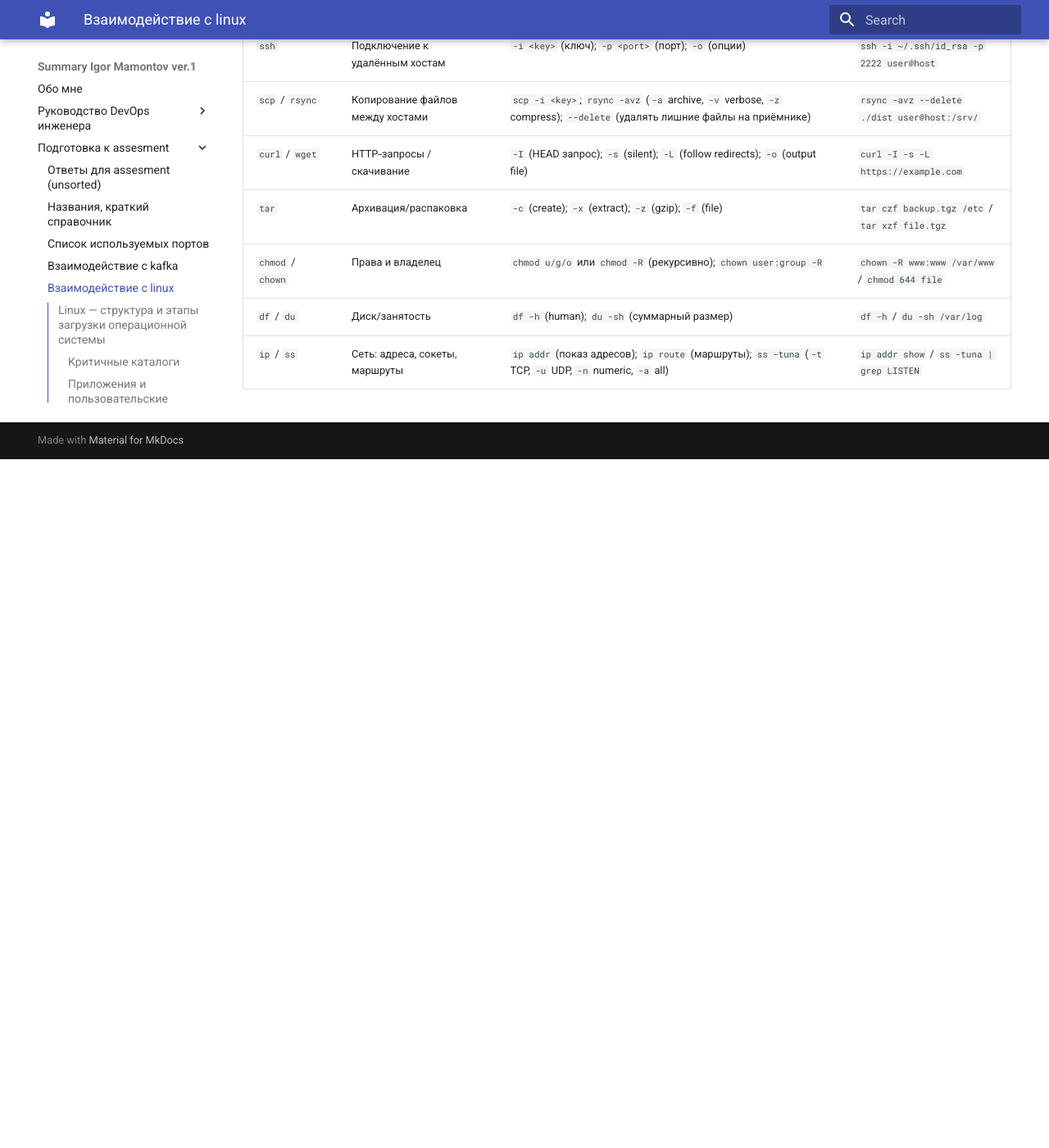
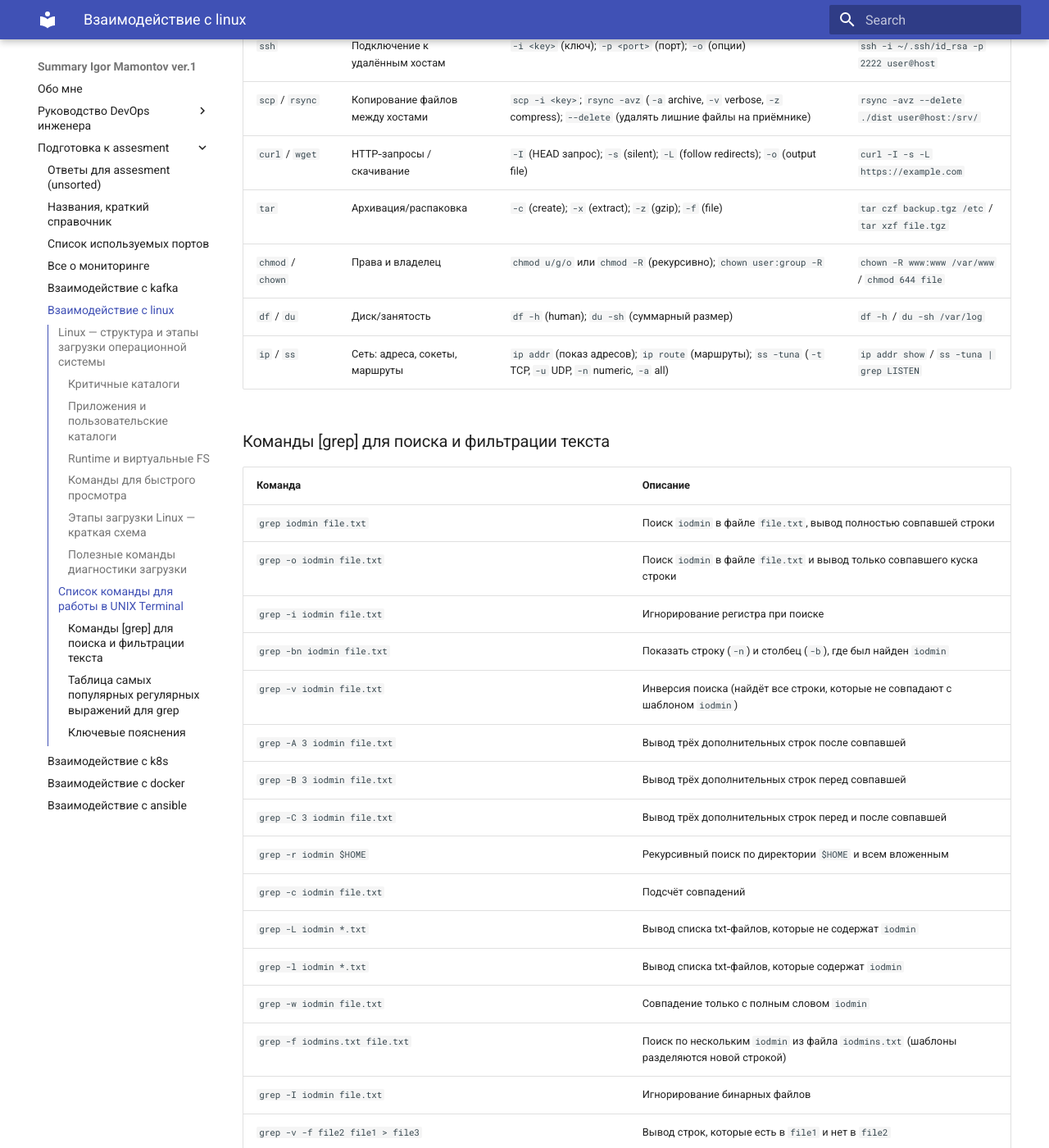
Before and after one commit to Mamontosik/IgorMamontov_Summary, an MkDocs documentation site: the page built from docs/assesment_linux_unswer.md, in a window 1280 px wide and 1400 px high, scrolled down 2849 px. Shown: the whole window at 82% size. Built offline with MkDocs 1.6.1 and Material for MkDocs 9.7.7, drawn with Linux system fonts in a browser that asks for light colours; before the commit the page ends 3409 px from its top, so only the background shows below that; some of the changed text lies outside the part shown.

Commit message:
Add article kubernetes, monitoring, linux

````diff
--- a/docs/assesment_linux_unswer.md
+++ b/docs/assesment_linux_unswer.md
@@ -120,3 +120,62 @@
 | `chmod` / `chown` | Права и владелец | `chmod u/g/o` или `chmod -R` (рекурсивно); `chown user:group -R` | `chown -R www:www /var/www` / `chmod 644 file` |
 | `df` / `du` | Диск/занятость | `df -h` (human); `du -sh` (суммарный размер) | `df -h` / `du -sh /var/log` |
 | `ip` / `ss` | Сеть: адреса, сокеты, маршруты | `ip addr` (показ адресов); `ip route` (маршруты); `ss -tuna` (`-t` TCP, `-u` UDP, `-n` numeric, `-a` all) | `ip addr show` / `ss -tuna | grep LISTEN` |
+
+### Команды [grep] для поиска и фильтрации текста
+
+| Команда | Описание |
+| --- | --- |
+| `grep iodmin file.txt` | Поиск `iodmin` в файле `file.txt`, вывод полностью совпавшей строки |
+| `grep -o iodmin file.txt` | Поиск `iodmin` в файле `file.txt` и вывод только совпавшего куска строки |
+| `grep -i iodmin file.txt` | Игнорирование регистра при поиске |
+| `grep -bn iodmin file.txt` | Показать строку (`-n`) и столбец (`-b`), где был найден `iodmin` |
+| `grep -v iodmin file.txt` | Инверсия поиска (найдёт все строки, которые не совпадают с шаблоном `iodmin`) |
+| `grep -A 3 iodmin file.txt` | Вывод трёх дополнительных строк после совпавшей |
+| `grep -B 3 iodmin file.txt` | Вывод трёх дополнительных строк перед совпавшей |
+| `grep -C 3 iodmin file.txt` | Вывод трёх дополнительных строк перед и после совпавшей |
+| `grep -r iodmin $HOME` | Рекурсивный поиск по директории `$HOME` и всем вложенным |
+| `grep -c iodmin file.txt` | Подсчёт совпадений |
+| `grep -L iodmin *.txt` | Вывод списка txt‑файлов, которые не содержат `iodmin` |
+| `grep -l iodmin *.txt` | Вывод списка txt‑файлов, которые содержат `iodmin` |
+| `grep -w iodmin file.txt` | Совпадение только с полным словом `iodmin` |
+| `grep -f iodmins.txt file.txt` | Поиск по нескольким `iodmin` из файла `iodmins.txt` (шаблоны разделяются новой строкой) |
+| `grep -I iodmin file.txt` | Игнорирование бинарных файлов |
+| `grep -v -f file2 file1 > file3` | Вывод строк, которые есть в `file1` и нет в `file2` |
+| `grep -in -e 'python' \`find -type f\`` | Рекурсивный поиск файлов, содержащих слово `python`, с выводом номера строки и совпадений |
+| `grep -inc -e 'test' find -type f \| grep -v :0` | Рекурсивный поиск файлов, содержащих слово `test`, с выводом количества совпадений (исключая файлы без совпадений) |
+| `grep . *.py` | Вывод содержимого всех py‑файлов, предваряя каждую строку именем файла |
+| `grep "Http404" apps/**/*.py` | Рекурсивный поиск упоминаний `Http404` в директории `apps` в py‑файлах |
+
+### Таблица самых популярных регулярных выражений для `grep`
+
+| Выражение | Описание | Пример команды | Что найдёт |
+|----------|---------|--------------|-----------|
+| `.` | Любой символ (кроме перевода строки) | `grep 'c.t' file.txt` | `cat`, `cut`, `cot` и т. п. |
+| `*` | Ноль или более повторений предыдущего символа | `grep 'ab*c' file.txt` | `ac`, `abc`, `abbc` |
+| `^` | Начало строки | `grep '^Error' log.txt` | Строки, начинающиеся с `Error` |
+| `$` | Конец строки | `grep 'success$' log.txt` | Строки, заканчивающиеся на `success` |
+| `^$` | Пустая строка | `grep '^$' file.txt` | Пустые строки |
+| `[abc]` | Один из перечисленных символов | `grep '[aeiou]' words.txt` | Слова с гласными буквами |
+| `[^abc]` | Любой символ, кроме перечисленных | `grep '[^0-9]' data.txt` | Нецифровые символы |
+| `[a-z]` | Диапазон символов | `grep '[0-9]{3}' numbers.txt` | Трёхзначные числа |
+| `\<word` | Начало слова (граница) | `grep '\<test' text.txt` | `test` в начале слова (например, `testing`) |
+| `word\>` | Конец слова (граница) | `grep 'end\>' text.txt` | `end` в конце слова (например, `friend`) |
+| `(...)` | Группировка (с `-E`) | `grep -E '(ab)+' text.txt` | `ab`, `abab`, `ababab` |
+| `\|` | Альтернатива (ИЛИ, с `-E`) | `grep -E 'cat\|dog' animals.txt` | Строки с `cat` **или** `dog` |
+| `\` | Экранирование спецсимволов | `grep '\.' sentences.txt` | Точку как символ (не «любой символ») |
+
+### Ключевые пояснения
+
+1. **Практические примеры**:
+   ```bash
+   # Найти строки с «error» или «warning»
+   grep -E 'error|warning' log.txt
+
+   # Найти слова, начинающиеся на «pre»
+   grep '\<pre' dictionary.txt
+
+   # Найти трёхзначные числа
+   grep '[0-9][0-9][0-9]' numbers.txt
+
+   # Найти строки только с цифрами
+   grep '^[0-9]+$' data.txt
--- a/mkdocs.yml
+++ b/mkdocs.yml
@@ -14,6 +14,7 @@
     - Ответы для assesment (unsorted): assesment_unswer.md
     - Названия, краткий справочник: assesment_handbook_unswer.md
     - Список используемых портов: assesment_port_unswer.md
+    - Все о мониторинге: assesment_monitoring.md
     - Взаимодействие с kafka: assesment_kafka_unswer.md
     - Взаимодействие с linux: assesment_linux_unswer.md
     - Взаимодействие с k8s: assesment_kubernetes_unswer.md
````
Also changed, not shown: docs/assesment_kubernetes_unswer.md (+4 -0 lines), docs/assesment_monitoring.md (added, +22 -0 lines).
